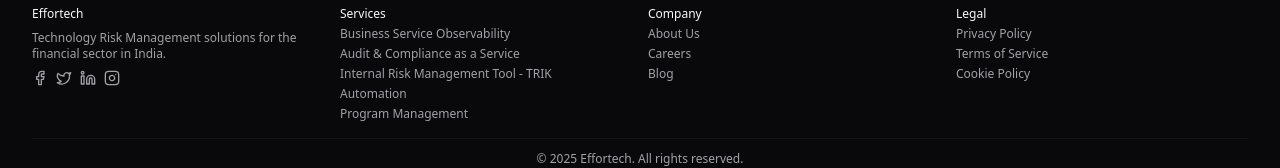
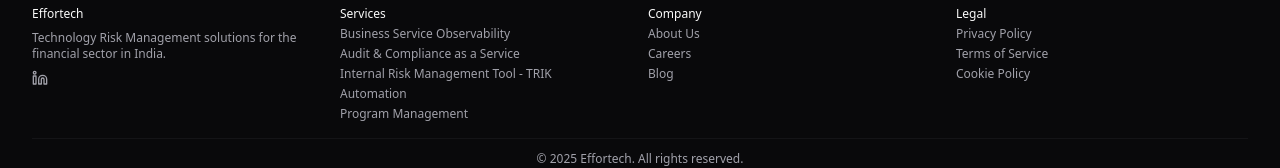
Before and after one commit to Effortech12/nn_efforts, a Next.js app: page / in a window 1280 px wide. Shown: the part 3020-3188 px from the top of the page. Built offline with nearby package versions, Linux system fonts and the light colour scheme; a web font is replaced by a local one.

Commit message:
Update footer.tsx

```diff
--- a/components/footer.tsx
+++ b/components/footer.tsx
@@ -13,21 +13,10 @@ export function Footer() {
             </p>
             <div className="flex space-x-2">
               <Link href="#" className="text-muted-foreground hover:text-primary">
-                <Facebook className="h-4 w-4" />
-                <span className="sr-only">Facebook</span>
-              </Link>
-              <Link href="#" className="text-muted-foreground hover:text-primary">
-                <Twitter className="h-4 w-4" />
-                <span className="sr-only">Twitter</span>
-              </Link>
-              <Link href="#" className="text-muted-foreground hover:text-primary">
                 <Linkedin className="h-4 w-4" />
                 <span className="sr-only">LinkedIn</span>
               </Link>
-              <Link href="#" className="text-muted-foreground hover:text-primary">
-                <Instagram className="h-4 w-4" />
-                <span className="sr-only">Instagram</span>
-              </Link>
+
             </div>
           </div>
 
```
